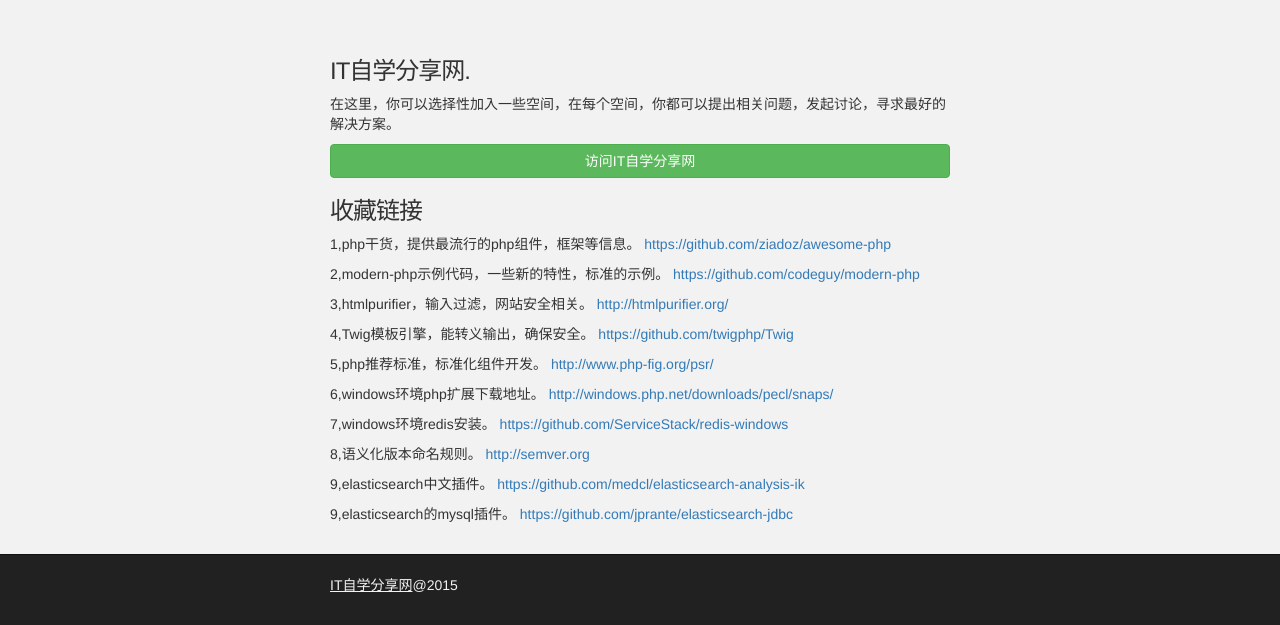
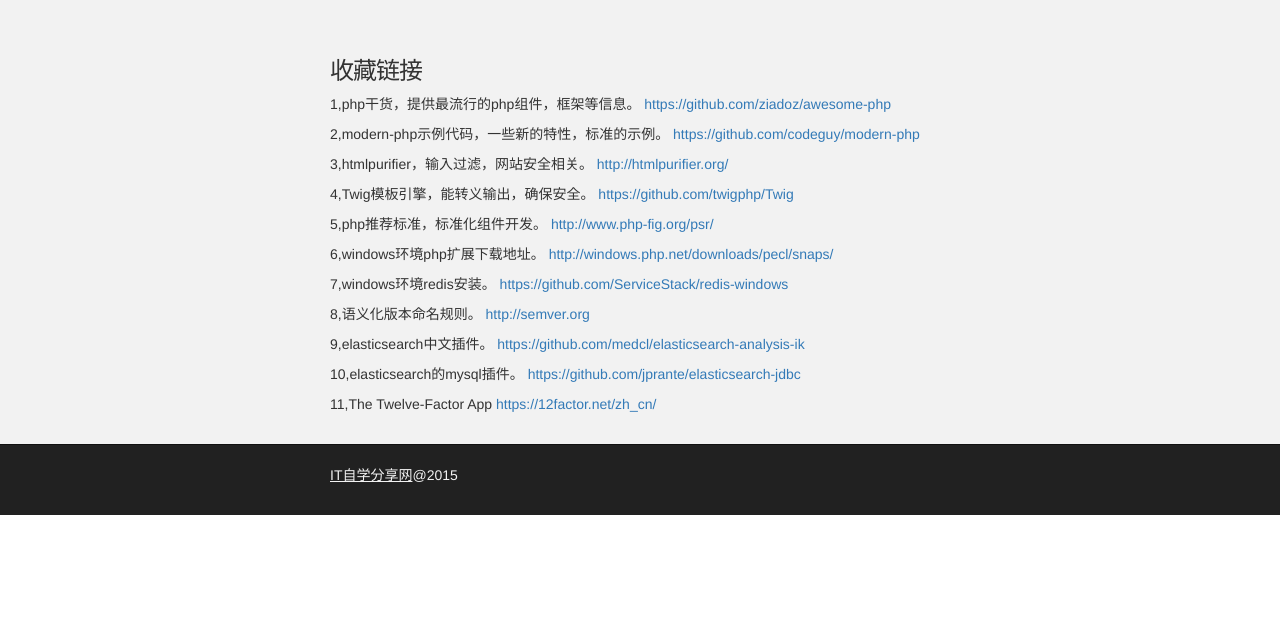
Before and after one commit to xiaomalover/xiaomalover.github.io, a plain HTML site: page index.html in a window 1280 px wide. Shown: the part 196-821 px from the top of the page. After the commit the page ends 800 px from the top, so only its background shows below. Drawn offline with Linux system fonts and the light colour scheme.

Commit message:
Update index.html

```diff
--- a/index.html
+++ b/index.html
@@ -28,18 +28,6 @@
 <!-- MAIN CONTENT -->
 <div id="main_content_wrap" class="outer">
     <section id="main_content" class="inner">
-        <h3>
-            <a id="welcome-to-github-pages" class="anchor" href="#welcome-to-github-pages" aria-hidden="true">
-                <span class="octicon octicon-link"></span>
-            </a>
-            IT自学分享网.
-        </h3>
-        <p>在这里，你可以选择性加入一些空间，在每个空间，你都可以提出相关问题，发起讨论，寻求最好的解决方案。</p>
-        <p>
-            <a href="https://mym.pub" target="_blank" class="btn btn-success btn-block">访问IT自学分享网</a>
-        </p>
-
-
         <h3>
             <a id="designer-templates" class="anchor" href="#designer-templates" aria-hidden="true">
                 <span class="octicon octicon-link"></span>
@@ -85,8 +73,12 @@
             <a href="https://github.com/medcl/elasticsearch-analysis-ik" target="_blank">https://github.com/medcl/elasticsearch-analysis-ik</a>
         </p>
         <p>
-            9,elasticsearch的mysql插件。
+            10,elasticsearch的mysql插件。
             <a href="https://github.com/jprante/elasticsearch-jdbc" target="_blank">https://github.com/jprante/elasticsearch-jdbc</a>
+        </p>
+        <p>
+            11,The Twelve-Factor App
+            <a href="https://12factor.net/zh_cn/" target="_blank">https://12factor.net/zh_cn/</a>
         </p>
     </section>
 </div>
```
